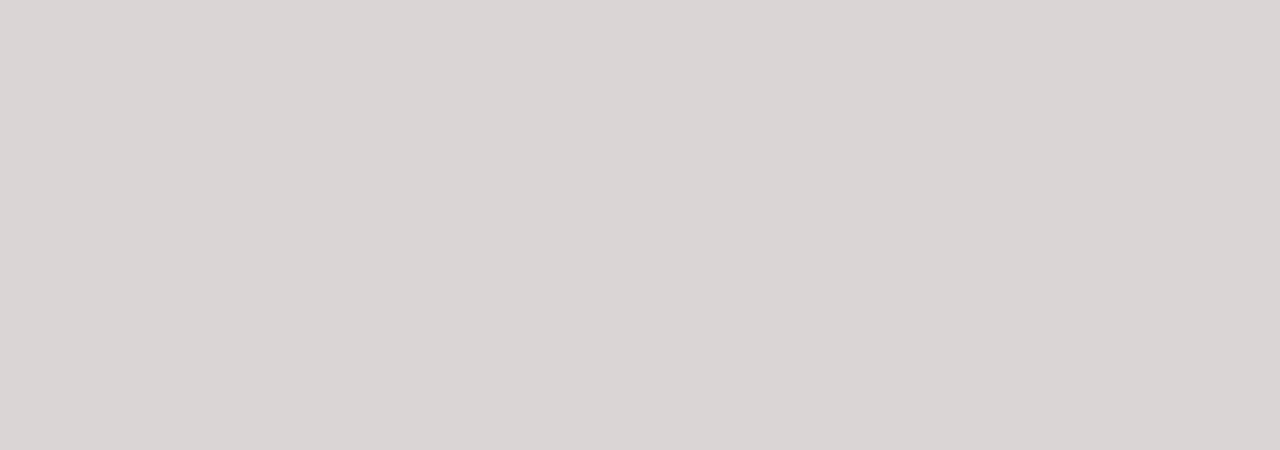
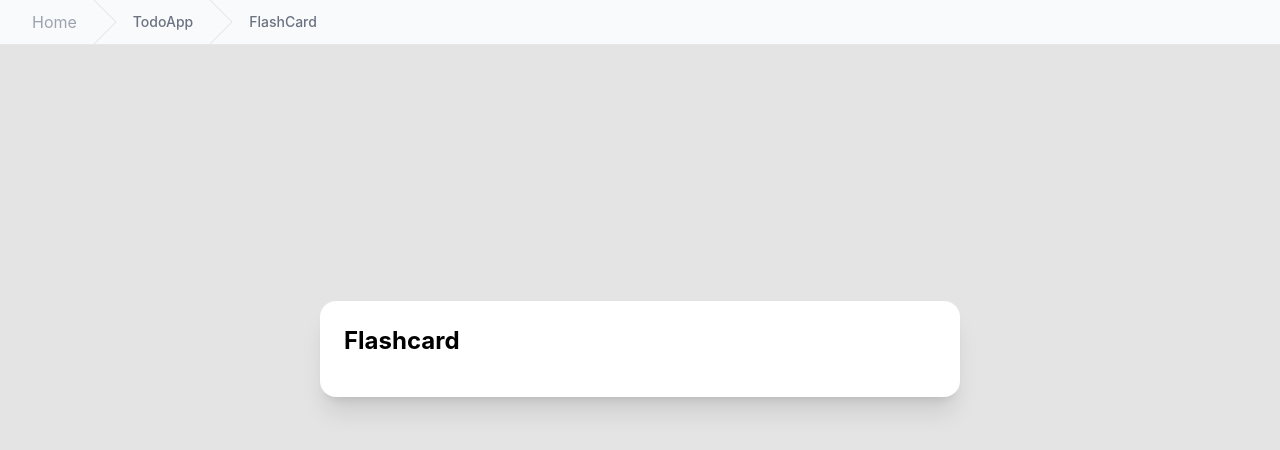
Before and after one commit to ati7697/simple-todo-app, a React (Create React App) app: page /flashcard in a window 1280 px wide. Before the commit this address had no page. Shown: the top 450 px of the page. Built offline with nearby package versions, Linux system fonts and the light colour scheme.

Commit message:
Add breadcrumbs and Flashcard page, update layout

```diff
--- /dev/null
+++ b/src/components/BreadCrumbs.jsx
@@ -0,0 +1,47 @@
+import React from "react";
+import { Link } from "react-router-dom";
+
+const items = [
+    { id: 1, name: 'TodoApp', path: '/todo' },
+    { id: 2, name: 'FlashCard', path: '/flashcard' },
+];
+
+export default function BreadCrumbs() {
+    return (
+        <nav aria-label="Breadcrumb" className="flex border-b border-gray-200 bg-gray-50">
+            <ol role="list" className="mx-auto flex w-full max-w-(--breakpoint-xl) space-x-4 px-4 sm:px-6 lg:px-8">
+                <li className="flex">
+                    <div className="flex items-center">
+                        <Link
+                            to="/"
+                            className="text-gray-400 hover:text-gray-500"
+                        >
+                            Home
+                        </Link>
+                    </div>
+                </li>
+                {items.map(item => (
+                    <li key={item.name} className="flex">
+                        <div className="flex items-center">
+                            <svg
+                                fill="currentColor"
+                                viewBox="0 0 24 44"
+                                preserveAspectRatio="none"
+                                aria-hidden="true"
+                                className="h-full w-6 shrink-0 text-gray-200"
+                            >
+                                <path d="M.293 0l22 22-22 22h1.414l22-22-22-22H.293z" />
+                            </svg>
+                            <Link
+                                to={item.path}
+                                className="ml-4 text-sm font-medium text-gray-500 hover:text-gray-700"
+                            >
+                                {item.name}
+                            </Link>
+                        </div>
+                    </li>
+                ))}
+            </ol>
+        </nav>
+    );
+}
--- /dev/null
+++ b/src/components/Flashcard.jsx
@@ -0,0 +1,15 @@
+import React, { Component } from 'react'
+import BreadCrumbs from "./BreadCrumbs";
+
+export default class Flashcard extends Component {
+    render() {
+        return (
+            <div>
+                <BreadCrumbs/>
+                <div className="flex flex-col md:mx-auto p-6 md:my-64 md:rounded-2xl shadow-xl h-screen md:max-w-screen-sm md:max-h-max gap-2 bg-white">
+                <h1 className="text-2xl font-bold mb-4">Flashcard</h1>
+            </div>
+            </div>
+        );
+    }
+}
--- a/src/components/Navigation.jsx
+++ b/src/components/Navigation.jsx
@@ -1,12 +1,14 @@
 import { Routes, Route } from 'react-router-dom';
 import Welcome from './Welcome';
 import TodoApp from './TodoApp';
+import Flashcard from './Flashcard';
 
 export default function Navigation() {
     return (
         <Routes>
             <Route path="/" element={<Welcome />} />
             <Route path="/todo" element={<TodoApp />} />
+            <Route path="/flashcard" element={<Flashcard />} />
         </Routes>
     );
 }
--- a/src/components/TodoApp.jsx
+++ b/src/components/TodoApp.jsx
@@ -3,6 +3,7 @@ import React, { Component } from 'react'
 import { PencilSquareIcon } from "@heroicons/react/24/outline";
 import { Menu, MenuButton, MenuItem, MenuItems } from '@headlessui/react'
 import { ChevronDownIcon, EllipsisVerticalIcon, XMarkIcon } from '@heroicons/react/20/solid'
+import BreadCrumbs from "./BreadCrumbs";
 
 export default class TodoApp extends Component {
     constructor(props) {
@@ -242,6 +243,8 @@ export default class TodoApp extends Component {
     render() {
         return (
             <div>
+                <BreadCrumbs/>
+
                 <div className="flex flex-col md:mx-auto p-6 md:my-64 md:rounded-2xl shadow-xl h-screen md:max-w-screen-sm md:max-h-max gap-2 bg-white">
                     <h1 className=" text-xl p-2 font-bold">To do App</h1>
                     <form
--- a/src/components/Welcome.jsx
+++ b/src/components/Welcome.jsx
@@ -1,26 +1,18 @@
 import React from "react";
 import { Link } from "react-router-dom";
+import BreadCrumbs from "./BreadCrumbs";
 
 const items = [
     { id: 1, name: 'TodoApp', path: '/todo' },
+    { id: 2, name: 'FlashCard', path: '/flashcard' },
 ];
 
 export default function Welcome() {
     return (
-        <div className="mx-auto max-w-5xl px-4 py-6">
-            <h1 className="text-2xl font-bold mb-4">G'day!</h1>
-            <ul className="space-y-2">
-                {items.map(item => (
-                    <li key={item.id} className="overflow-hidden rounded-md bg-white px-6 py-4 shadow-sm">
-                        <Link
-                            to={item.path}
-                            className="text-blue-600 hover:underline"
-                        >
-                            {item.name}
-                        </Link>
-                    </li>
-                ))}
-            </ul>
+        <div>
+            <BreadCrumbs/>
+            <div className="flex flex-col md:mx-auto p-6 md:my-64 md:rounded-2xl shadow-xl h-screen md:max-w-screen-sm md:max-h-max gap-2 bg-white">
+            </div>
         </div>
     );
 }
--- a/src/index.css
+++ b/src/index.css
@@ -5,7 +5,7 @@ body {
     sans-serif;
   -webkit-font-smoothing: antialiased;
   -moz-osx-font-smoothing: grayscale;
-  background-color: rgba(213, 207, 207, 0.87);
+  background-color: rgba(226, 224, 224, 0.87);
 }
 
 code {
```
